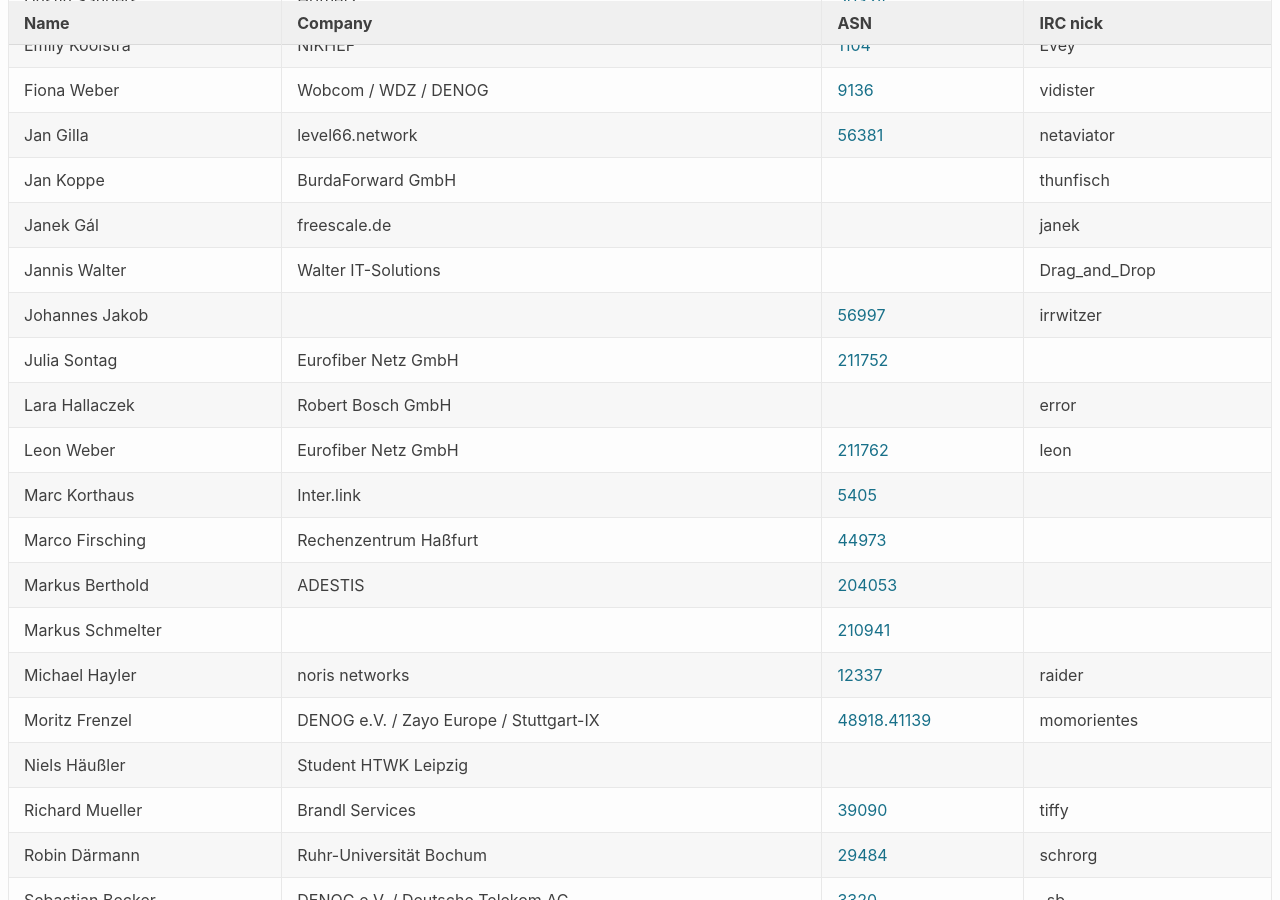
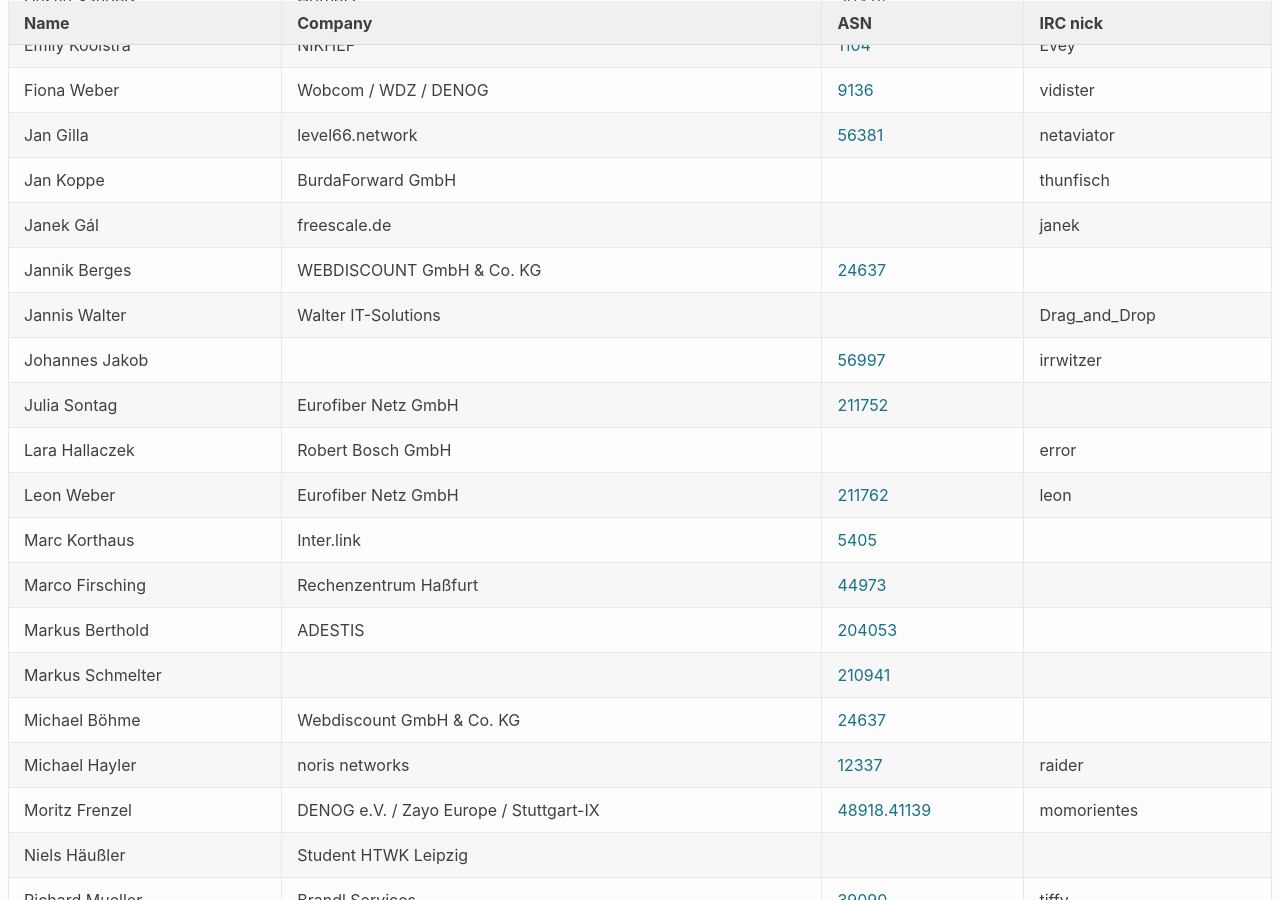
Before and after one commit to denog/pretix-attendeelist, a Jekyll site: the page built from denog16/index.markdown, in a window 1280 px wide and 900 px high, scrolled down 379 px. Built offline with Jekyll 4.4.1, drawn with Linux system fonts in a browser that asks for light colours.

Commit message:
Latest data: Sat Jul  6 09:47:53 UTC 2024

```diff
--- a/_data/attendees_denog16_onsite.json
+++ b/_data/attendees_denog16_onsite.json
@@ -60,6 +60,12 @@
     "asn": null
   },
   {
+    "name": "Jannik Berges",
+    "company": "WEBDISCOUNT GmbH & Co. KG",
+    "irc": null,
+    "asn": "24637"
+  },
+  {
     "name": "Jannis Walter",
     "company": "Walter IT-Solutions",
     "irc": "Drag_and_Drop",
@@ -112,6 +118,12 @@
     "company": null,
     "irc": null,
     "asn": "210941"
+  },
+  {
+    "name": "Michael Böhme",
+    "company": "Webdiscount GmbH & Co. KG",
+    "irc": null,
+    "asn": "24637"
   },
   {
     "name": "Michael Hayler",
```
